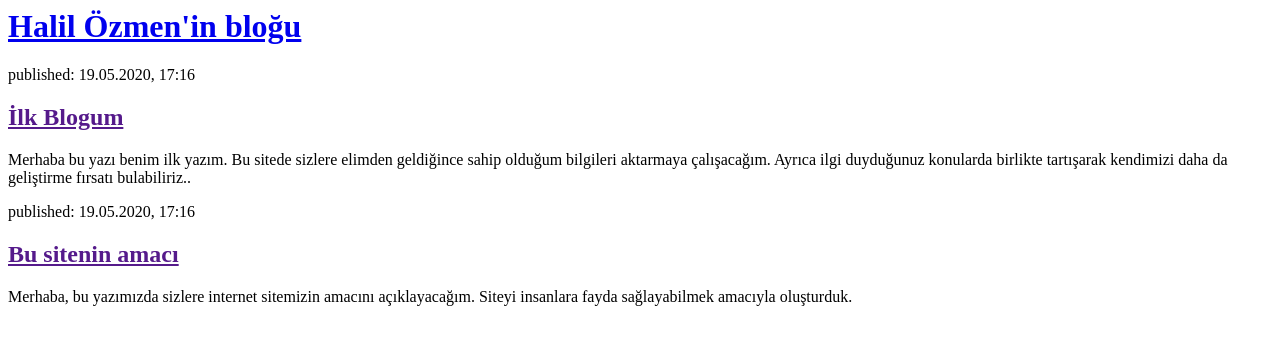
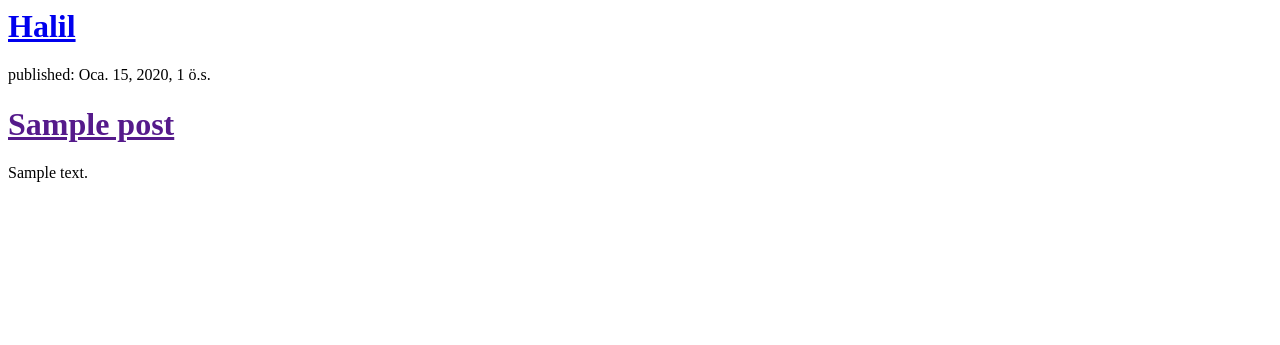
Before and after one commit to ozmenhalil/my-first-blog, a Django app: page / in a window 1280 px wide. Shown: the top 345 px of the page. Run offline with Django 3.2, Linux system fonts and the light colour scheme; tables that the repository leaves empty hold one stand-in row (values such as "Sample post").

Commit message:
veri tabanından gönderileri gösterme

```diff
--- a/blog/templates/blog/post_list.html
+++ b/blog/templates/blog/post_list.html
@@ -1,21 +1,18 @@
 <html>
     <head>
-        <title>Halil ÖZMEN</title>
+        <title>Halil</title>
     </head>
     <body>
-        <div>
-            <h1><a href="/">Halil Özmen'in bloğu</a></h1>
-        </div>
-        <div>
-            <p>published: 19.05.2020, 17:16</p>
-            <h2><a href="">İlk Blogum</a></h2>
-            <p>Merhaba bu yazı benim ilk yazım. Bu sitede sizlere elimden geldiğince sahip olduğum bilgileri aktarmaya çalışacağım. Ayrıca ilgi duyduğunuz konularda birlikte tartışarak kendimizi daha da geliştirme fırsatı bulabiliriz.. </p>
-        </div>
+      <div>
+  <h1><a href="/">Halil</a></h1>
+</div>
 
-        <div>
-            <p>published: 19.05.2020, 17:16</p>
-            <h2><a href="">Bu sitenin amacı</a></h2>
-            <p>Merhaba, bu yazımızda sizlere internet sitemizin amacını açıklayacağım. Siteyi insanlara fayda sağlayabilmek amacıyla oluşturduk.</p>
-        </div>
+{% for post in posts %}
+  <div>
+      <p>published: {{ post.published_date }}</p>
+      <h1><a href="">{{ post.title }}</a></h1>
+      <p>{{ post.text|linebreaksbr }}</p>
+  </div>
+{% endfor %}
     </body>
 </html>
--- a/blog/views.py
+++ b/blog/views.py
@@ -1,5 +1,9 @@
 from django.shortcuts import render
-
+from django.utils import timezone
+from .models import Post
 # Create your views here.
 def post_list(request) :
     return render(request, 'blog/post_list.html', {})
+def post_list(request):
+    posts = Post.objects.filter(published_date__lte=timezone.now()).order_by('published_date')
+    return render(request, 'blog/post_list.html', {'posts': posts})
```
